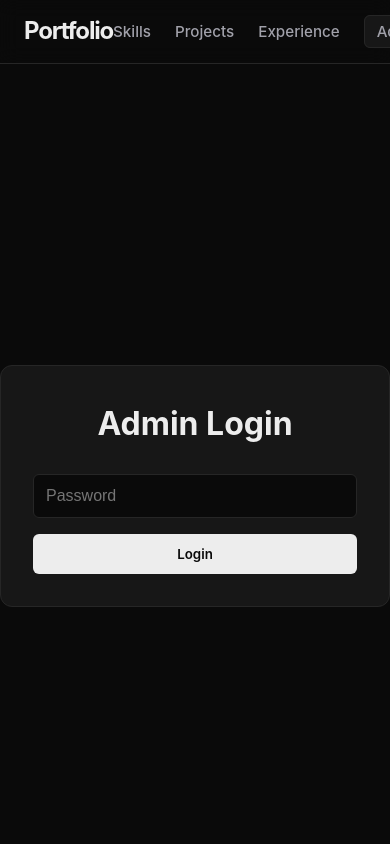
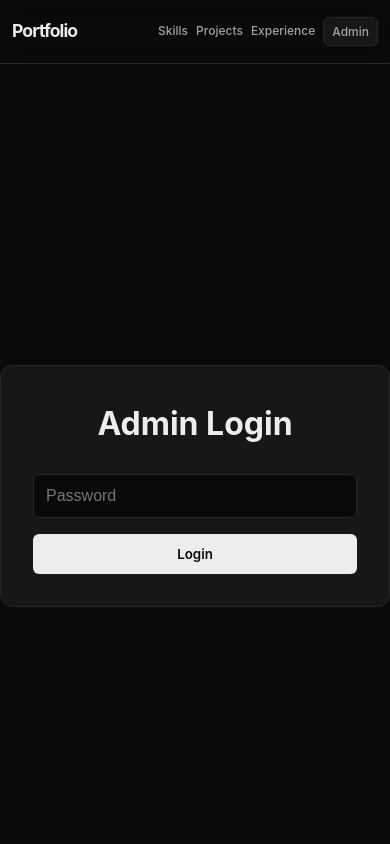
Before and after one commit to savewaris/PersonalWebsiteFullStack, a Next.js app: page /login in a window 390 px wide. Shown: the top 844 px of the page. Built offline with nearby package versions, Linux system fonts and the light colour scheme.

Commit message:
feat: implement initial personal portfolio website structure with data models and main page UI.

```diff
--- a/src/components/Navbar.module.css
+++ b/src/components/Navbar.module.css
@@ -39,6 +39,7 @@
     font-size: 0.95rem;
     font-weight: 500;
     color: var(--text-secondary);
+    white-space: nowrap;
 }
 
 .navLinks a:hover {
@@ -57,3 +58,46 @@
     border-color: var(--accent);
     color: var(--accent) !important;
 }
+
+@media (max-width: 768px) {
+    .container {
+        padding: 0 16px;
+    }
+
+    .navLinks {
+        gap: 16px;
+    }
+
+    .navLinks a {
+        font-size: 0.85rem;
+    }
+
+    .logo {
+        font-size: 1.25rem;
+    }
+}
+
+@media (max-width: 480px) {
+    .container {
+        padding: 0 12px;
+    }
+
+    .logo {
+        font-size: 1.1rem;
+    }
+
+    .navLinks {
+        gap: 8px;
+    }
+
+    .navLinks a {
+        font-size: 0.75rem;
+    }
+
+    .adminLink {
+        display: block;
+        /* Ensure it's shown */
+        padding: 4px 8px;
+        font-size: 0.75rem;
+    }
+}
```
Also changed, not shown: src/app/page.module.css (+71 -2 lines), src/app/page.tsx (+17 -5 lines), 1 other file (tests, documents, lock files or other folders).
